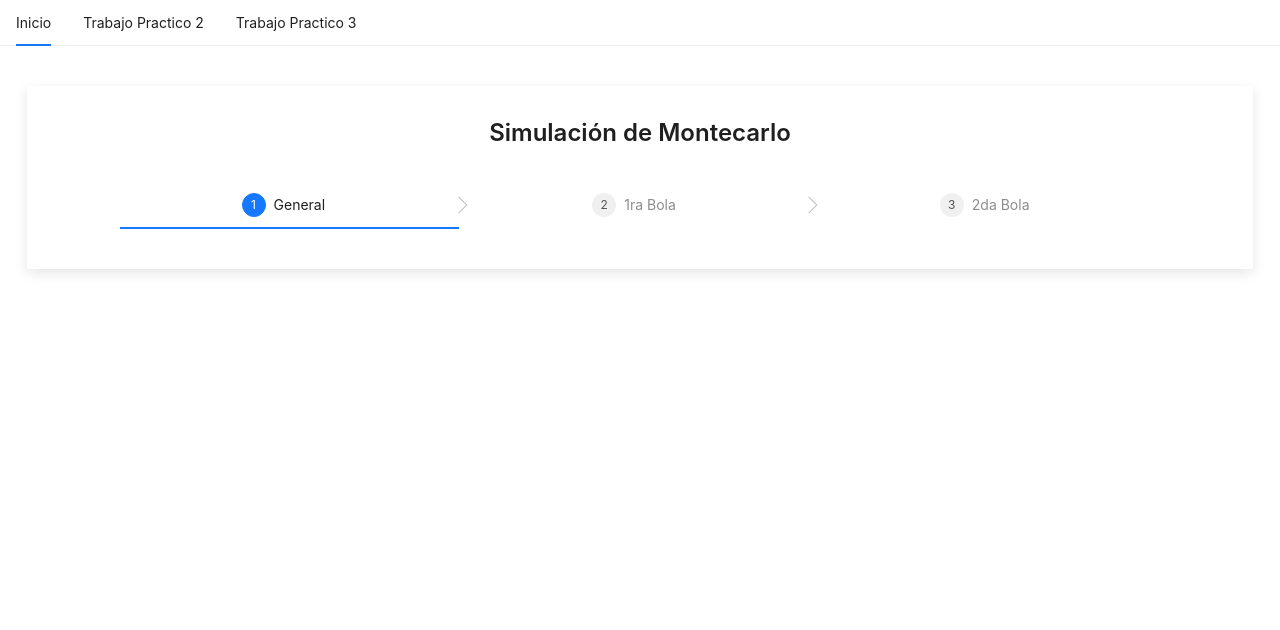
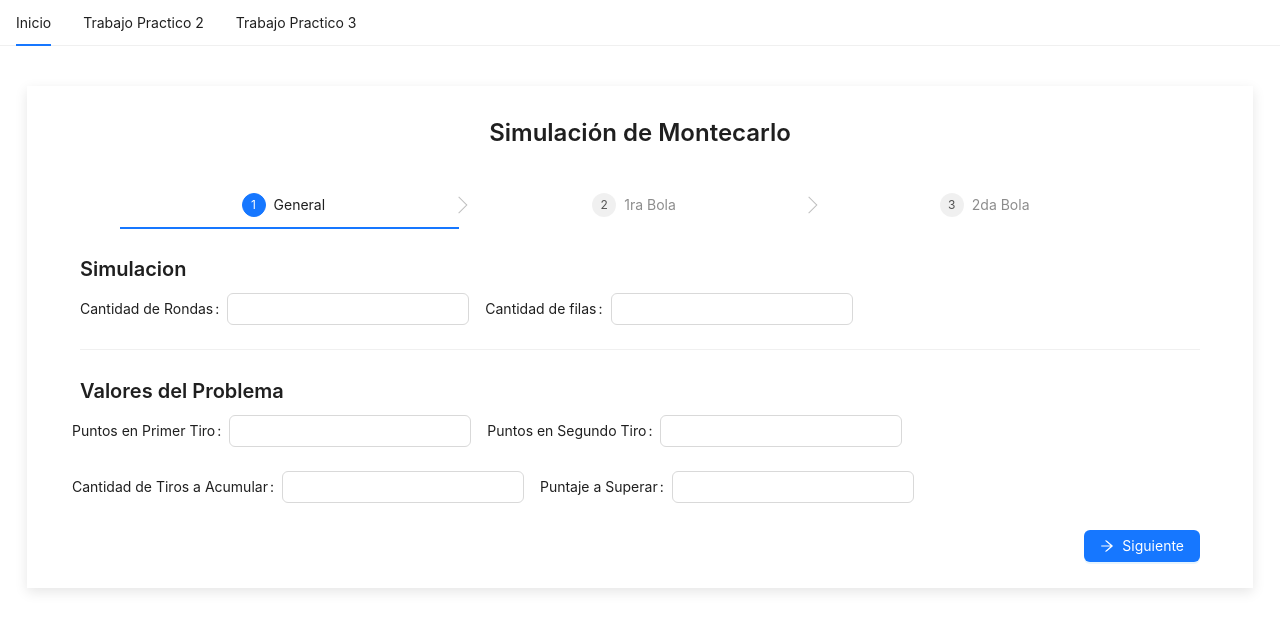
Before and after one commit to valenmartini/tp-2-sim, a React (Create React App) app: page /tp-3/montecarlo in a window 1280 px wide. Shown: the top 630 px of the page. Built offline with nearby package versions, Linux system fonts and the light colour scheme; the HTML template or start-up script is replaced by a standard one.

Commit message:
estructura de formularios estaticos

```diff
--- a/package.json
+++ b/package.json
@@ -4,6 +4,7 @@
   "private": true,
   "homepage": "https://valenmartini.github.io/tp-2-sim/",
   "dependencies": {
+    "@ant-design/icons": "^5.2.6",
     "@testing-library/jest-dom": "^5.17.0",
     "@testing-library/react": "^13.4.0",
     "@testing-library/user-event": "^13.5.0",
--- a/src/components/tp3/MontecarloForm/MontecarloForm.jsx
+++ b/src/components/tp3/MontecarloForm/MontecarloForm.jsx
@@ -35,11 +35,11 @@ export const MontecarloForm = () => {
 
         </div>
         {step === 0 ? (
-            <StepGeneral />
+            <StepGeneral setStep={setStep} />
           ) : step === 1 ? (
-            <StepPrimerBola />
+            <StepPrimerBola setStep={setStep} />
           ) : (
-            <StepSegundaBola />
+            <StepSegundaBola setStep={setStep} />
           )}
       </MontecarloContainer>
     </div>
--- a/src/components/tp3/MontecarloForm/Steps/StepGeneral.jsx
+++ b/src/components/tp3/MontecarloForm/Steps/StepGeneral.jsx
@@ -1,11 +1,63 @@
-import React from 'react'
+import { Button, Divider, Form, Input, Row } from "antd";
+import Title from "antd/es/typography/Title";
+import React from "react";
+import { ArrowRightOutlined } from "@ant-design/icons";
 
-export const StepGeneral = () => {
+
+export const StepGeneral = (props) => {
+  const [form] = Form.useForm();
   return (
     <div>
-        <div>
-
+      <div>
+        <Title level={4}>Simulacion</Title>
+        <Form form={form} layout="inline">
+          <Form.Item label="Cantidad de Rondas">
+            <Input />
+          </Form.Item>
+          <Form.Item label="Cantidad de filas">
+            <Input />
+          </Form.Item>
+        </Form>
+      </div>
+      <Divider />
+      <div>
+        <Title level={4}>Valores del Problema</Title>
+        <Form form={form} layout="inline">
+          <Row gutter={[16, 24]}>
+            <Form.Item label="Puntos en Primer Tiro">
+              <Input />
+            </Form.Item>
+            <Form.Item label="Puntos en Segundo Tiro">
+              <Input />
+            </Form.Item>
+            <Form.Item label="Cantidad de Tiros a Acumular">
+              <Input />
+            </Form.Item>
+            <Form.Item label="Puntaje a Superar">
+              <Input />
+            </Form.Item>
+          </Row>
+        </Form>
+      </div>
+      <div
+        style={{
+          position: "relative",
+          marginBottom: "10pt",
+          marginTop: "20pt",
+          height: "32px",
+        }}
+      >
+        <div style={{ position: "absolute", right: "0" }}>
+          <Button
+            style={{ right: 0 }}
+            type="primary"
+            icon={<ArrowRightOutlined />}
+            onClick={() => props.setStep(1)}
+          >
+            Siguiente
+          </Button>
         </div>
+      </div>
     </div>
-  )
-}
+  );
+};
--- a/src/components/tp3/MontecarloForm/Steps/StepPrimerBola.jsx
+++ b/src/components/tp3/MontecarloForm/Steps/StepPrimerBola.jsx
@@ -1,7 +1,62 @@
-import React from 'react'
+import { ArrowLeftOutlined, ArrowRightOutlined } from "@ant-design/icons";
+import { Button, Form, Input, Row } from "antd";
+import Title from "antd/es/typography/Title";
+import React from "react";
 
-export const StepPrimerBola = () => {
+export const StepPrimerBola = (props) => {
+  const [form] = Form.useForm();
   return (
-    <div>StepPrimerBola</div>
-  )
-}
+    <div>
+      <div>
+        <Title level={4}>Probabilidades Primera Bola</Title>
+        <Form form={form} layout="inline">
+          <Row gutter={[16, 24]}>
+            <Form.Item label="Prob. 6 pinos">
+              <Input />
+            </Form.Item>
+            <Form.Item label="Prob. 7 pinos">
+              <Input />
+            </Form.Item>
+            <Form.Item label="Prob. 8 pinos">
+              <Input />
+            </Form.Item>
+            <Form.Item label="Prob. 9 pinos">
+              <Input />
+            </Form.Item>
+            <Form.Item label="Prob. 10 pinos">
+              <Input />
+            </Form.Item>
+          </Row>
+        </Form>
+      </div>
+      <div
+        style={{
+          position: "relative",
+          marginBottom: "20pt",
+          marginTop: "10pt",
+          height: "32px",
+        }}
+      >
+        <div style={{ position: "absolute" }}>
+          <Button
+            style={{ right: 0 }}
+            icon={<ArrowLeftOutlined />}
+            onClick={() => props.setStep(0)}
+          >
+            Volver
+          </Button>
+        </div>
+        <div style={{ position: "absolute", right: "0" }}>
+          <Button
+            style={{ right: 0 }}
+            type="primary"
+            icon={<ArrowRightOutlined />}
+            onClick={() => props.setStep(2)}
+          >
+            Siguiente
+          </Button>
+        </div>
+      </div>
+    </div>
+  );
+};
--- a/src/components/tp3/MontecarloForm/Steps/StepSegundaBola.jsx
+++ b/src/components/tp3/MontecarloForm/Steps/StepSegundaBola.jsx
@@ -1,7 +1,116 @@
-import React from 'react'
+import { ArrowLeftOutlined, CalculatorOutlined } from "@ant-design/icons";
+import { Button, Form, Input, Row } from "antd";
+import Title from "antd/es/typography/Title";
+import React from "react";
 
-export const StepSegundaBola = () => {
+export const StepSegundaBola = (props) => {
+  const [form] = Form.useForm();
   return (
-    <div>StepSegundaBola</div>
-  )
-}
+    <div>
+      <Title level={4}>Probabilidades Segunda Bola</Title>
+      <Form form={form} layout="inline">
+        <Row gutter={[24, 12]}>
+          <Row gutter={[1, 24]} style={{ margin: "120pt, 0, 12pt, 0" }}>
+            <Form.Item>
+              <Title level={5} style={{ margin: 0 }}>
+                6 Pinos
+              </Title>
+            </Form.Item>
+            <Form.Item label="Prob. 0 pinos">
+              <Input />
+            </Form.Item>
+            <Form.Item label="Prob. 1 pinos">
+              <Input />
+            </Form.Item>
+            <Form.Item label="Prob. 2 pinos">
+              <Input />
+            </Form.Item>
+            <Form.Item label="Prob. 3 pinos">
+              <Input />
+            </Form.Item>
+            <Form.Item label="Prob. 4 pinos">
+              <Input />
+            </Form.Item>
+          </Row>
+
+          <Row gutter={[1, 24]} style={{ margin: "120pt, 0, 12pt, 0" }}>
+            <Form.Item>
+              <Title level={5} style={{ margin: 0 }}>
+                7 Pinos
+              </Title>
+            </Form.Item>
+            <Form.Item label="Prob. 0 pinos">
+              <Input />
+            </Form.Item>
+            <Form.Item label="Prob. 1 pinos">
+              <Input />
+            </Form.Item>
+            <Form.Item label="Prob. 2 pinos">
+              <Input />
+            </Form.Item>
+            <Form.Item label="Prob. 3 pinos">
+              <Input />
+            </Form.Item>
+          </Row>
+          <Row gutter={[1, 24]} style={{ margin: "120pt, 0, 12pt, 0" }}>
+            <Form.Item>
+              <Title level={5} style={{ margin: 0 }}>
+                8 Pinos
+              </Title>
+            </Form.Item>
+            <Form.Item label="Prob. 0 pinos">
+              <Input />
+            </Form.Item>
+            <Form.Item label="Prob. 1 pinos">
+              <Input />
+            </Form.Item>
+            <Form.Item label="Prob. 2 pinos">
+              <Input />
+            </Form.Item>
+          </Row>
+          <Row gutter={[1, 24]} style={{ margin: "120pt, 0, 12pt, 0" }}>
+            <Form.Item>
+              <Title level={5} style={{ margin: 0 }}>
+                9 Pinos
+              </Title>
+            </Form.Item>
+            <Form.Item label="Prob. 0 pinos">
+              <Input />
+            </Form.Item>
+            <Form.Item label="Prob. 1 pinos">
+              <Input />
+            </Form.Item>
+          </Row>
+        </Row>
+      </Form>
+      <div
+        style={{
+          position: "relative",
+          marginBottom: "20pt",
+          marginTop: "10pt",
+          height: "32px",
+        }}
+      >
+        <div style={{ position: "absolute" }}>
+          <Button
+            style={{ right: 0 }}
+            icon={<ArrowLeftOutlined />}
+            onClick={() => props.setStep(1)}
+          >
+            Volver
+          </Button>
+        </div>
+        <div style={{ position: "absolute", right: "0" }}>
+          <Button
+            style={{ right: 0 }}
+            type="primary"
+            icon={<CalculatorOutlined />}
+            onClick={() => props.setStep(2)}
+          >
+            Generar Simulacion
+          </Button>
+        </div>
+      </div>
+    </div>
+  );
+};
```
Also changed, not shown: 1 other file (tests, documents, lock files or other folders).
